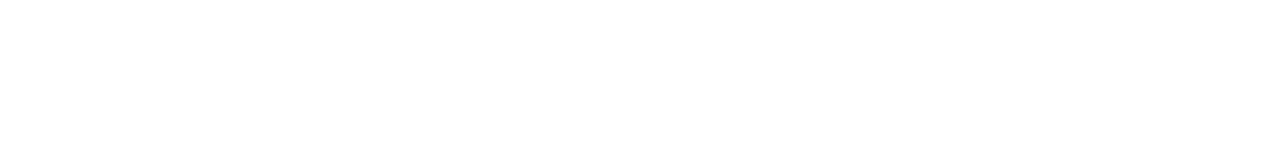
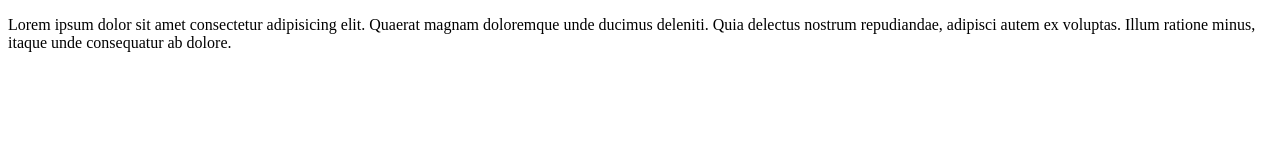
Before and after one commit to dougxv/M3.Demo1, a plain HTML site: page index.html in a window 1280 px wide. Drawn offline with Linux system fonts and the light colour scheme.

Commit message:
Adicionado Parágrafo

```diff
--- a/index.html
+++ b/index.html
@@ -4,9 +4,9 @@
     <meta charset="UTF-8">
     <meta name="viewport" content="width=device-width, initial-scale=1.0">
     <script src="./script.js" defer></script>
-    <title>M3 - S1 - Demo 1</title>
+    <title>M3 - S1 - Demo 1 Atualizado</title>
 </head>
 <body>
-
+    <p>Lorem ipsum dolor sit amet consectetur adipisicing elit. Quaerat magnam doloremque unde ducimus deleniti. Quia delectus nostrum repudiandae, adipisci autem ex voluptas. Illum ratione minus, itaque unde consequatur ab dolore.</p>
 </body>
 </html>
```
